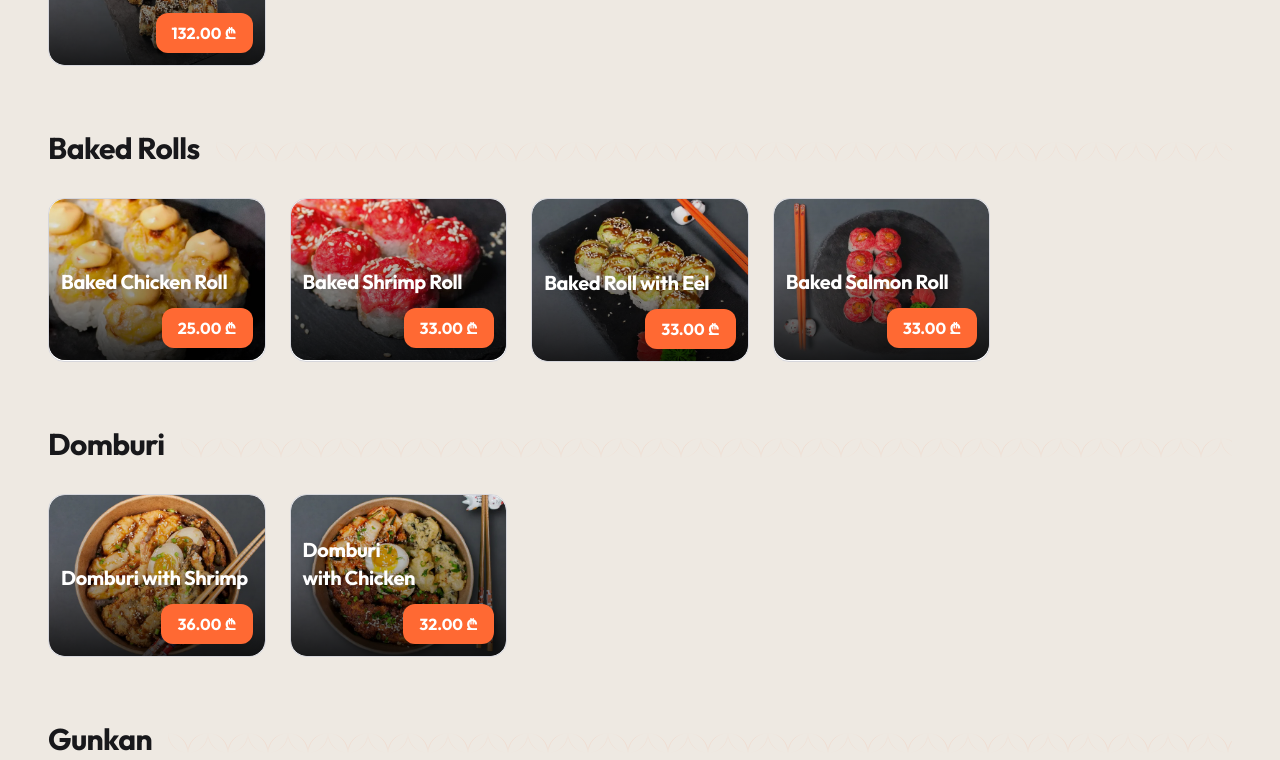
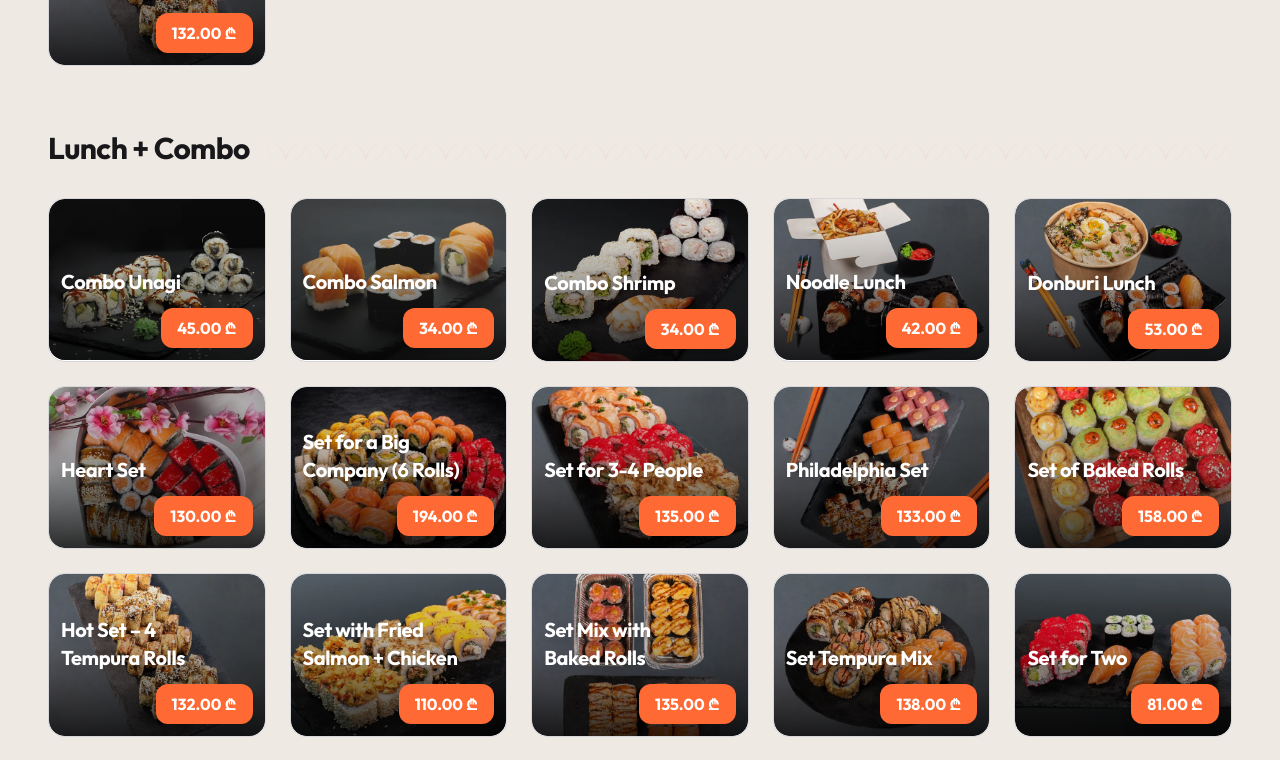
Before and after one commit to gmakh1996-netizen/Maneki, a React (Vite) app in the folder apps/web/: page / in a window 1280 px wide. Shown: the part 1640-2400 px from the top of the page. Built offline with nearby package versions, Linux system fonts and the light colour scheme; no server answers; the database is empty; the HTML template or start-up script is replaced by a standard one.

Commit message:
feat: add Lunch + Combo category with 16 products (below Set)
Co-Authored-By: Claude Sonnet 4.6 <noreply@anthropic.com>

```diff
--- a/apps/web/src/data/menuData.js
+++ b/apps/web/src/data/menuData.js
@@ -1,5 +1,6 @@
 export const categories = [
   'Set Menu',
+  'Lunch + Combo Menu',
   'Baked Rolls Menu',
   'Domburi Menu',
   'Gunkan Sushi Menu',
@@ -21,6 +22,7 @@ export const categories = [
 
 export const categoryTranslationKeys = {
   'Set Menu': 'SETS',
+  'Lunch + Combo Menu': 'LUNCH_COMBO',
   'Baked Rolls Menu': 'BAKED_ROLLS',
   'Domburi Menu': 'DOMBURI',
   'Gunkan Sushi Menu': 'GUNKAN',
@@ -236,5 +238,23 @@ export const menuItems = [
   { id: 144, name: getName('Set Gunkan'), description: getDesc(), price: 96, category: 'Set Menu', image: '/images/webp/gunkan salmon.webp' },
   { id: 145, name: getName('Combo Shrimp'), description: getDesc(), price: 34, category: 'Set Menu', image: '/images/webp/combo shrimp.webp' },
   { id: 146, name: getName('Noodle Lunch'), description: getDesc(), price: 42, category: 'Set Menu', image: '/images/webp/noodels lunch.webp' },
-  { id: 147, name: getName('Hot Set – 4 Tempura Rolls'), description: getDesc(), price: 132, category: 'Set Menu', image: '/images/webp/set hot rolls.webp' }
+  { id: 147, name: getName('Hot Set – 4 Tempura Rolls'), description: getDesc(), price: 132, category: 'Set Menu', image: '/images/webp/set hot rolls.webp' },
+
+  // LUNCH + COMBO MENU
+  { id: 149, name: getName('Combo Unagi'), description: getDesc(), price: 45, category: 'Lunch + Combo Menu', image: '/images/webp/combbo unagi.webp' },
+  { id: 150, name: getName('Combo Salmon'), description: getDesc(), price: 34, category: 'Lunch + Combo Menu', image: '/images/webp/combo salmon.webp' },
+  { id: 151, name: getName('Combo Shrimp'), description: getDesc(), price: 34, category: 'Lunch + Combo Menu', image: '/images/webp/combo shrimp.webp' },
+  { id: 152, name: getName('Noodle Lunch'), description: getDesc(), price: 42, category: 'Lunch + Combo Menu', image: '/images/webp/noodels lunch.webp' },
+  { id: 153, name: getName('Donburi Lunch'), description: getDesc(), price: 53, category: 'Lunch + Combo Menu', image: '/images/webp/domburi lunch.webp' },
+  { id: 154, name: getName('Heart Set'), description: getDesc(), price: 130, category: 'Lunch + Combo Menu', image: '/images/webp/heart set.webp' },
+  { id: 155, name: getName('Set for a Big Company (6 Rolls)'), description: getDesc(), price: 194, category: 'Lunch + Combo Menu', image: '/images/webp/set for big company .webp' },
+  { id: 156, name: getName('Set for 3-4 People'), description: getDesc(), price: 135, category: 'Lunch + Combo Menu', image: '/images/webp/set for 3-4 .webp' },
+  { id: 157, name: getName('Philadelphia Set'), description: getDesc(), price: 133, category: 'Lunch + Combo Menu', image: '/images/webp/set philadelphia .webp' },
+  { id: 158, name: getName('Set of Baked Rolls'), description: getDesc(), price: 158, category: 'Lunch + Combo Menu', image: '/images/webp/set baked roll.webp' },
+  { id: 159, name: getName('Hot Set – 4 Tempura Rolls'), description: getDesc(), price: 132, category: 'Lunch + Combo Menu', image: '/images/webp/set hot rolls.webp' },
+  { id: 160, name: getName('Set with Fried Salmon + Chicken'), description: getDesc(), price: 110, category: 'Lunch + Combo Menu', image: '/images/webp/set fried salmon and chicken.webp' },
+  { id: 161, name: getName('Set Mix with Baked Rolls'), description: getDesc(), price: 135, category: 'Lunch + Combo Menu', image: '/images/webp/set mix baked rolls.webp' },
+  { id: 162, name: getName('Set Tempura Mix'), description: getDesc(), price: 138, category: 'Lunch + Combo Menu', image: '/images/webp/set mix tempura roll.webp' },
+  { id: 163, name: getName('Set for Two'), description: getDesc(), price: 81, category: 'Lunch + Combo Menu', image: '/images/webp/set for two.webp' },
+  { id: 164, name: getName('Onigiri Set'), description: getDesc(), price: 50, category: 'Lunch + Combo Menu', image: '/images/webp/set onigiri.webp' }
 ];
--- a/apps/web/src/i18n/translations.js
+++ b/apps/web/src/i18n/translations.js
@@ -21,7 +21,7 @@ export const translations = {
       gridView: "Grid View"
     },
     categories: {
-      SETS: "Set", BAKED_ROLLS: "Baked Rolls",
+      SETS: "Set", LUNCH_COMBO: "Lunch + Combo", BAKED_ROLLS: "Baked Rolls",
       DOMBURI: "Domburi",
       GUNKAN: "Gunkan",
       HOT_ROLLS: "Hot Rolls",
@@ -145,7 +145,7 @@ export const translations = {
       gridView: "ბადის ხედი"
     },
     categories: {
-      SETS: "სეთი", BAKED_ROLLS: "გამომცხვარი როლები",
+      SETS: "სეთი", LUNCH_COMBO: "ლანჩი + კომბო", BAKED_ROLLS: "გამომცხვარი როლები",
       DOMBURI: "დომბური",
       GUNKAN: "გუნკანი",
       HOT_ROLLS: "ცხელი როლები",
@@ -269,7 +269,7 @@ export const translations = {
       gridView: "Сетка"
     },
     categories: {
-      SETS: "Сеты", BAKED_ROLLS: "Запеченные роллы",
+      SETS: "Сеты", LUNCH_COMBO: "Ланч + Комбо", BAKED_ROLLS: "Запеченные роллы",
       DOMBURI: "Домбури",
       GUNKAN: "Гункан",
       HOT_ROLLS: "Горячие роллы",
```
